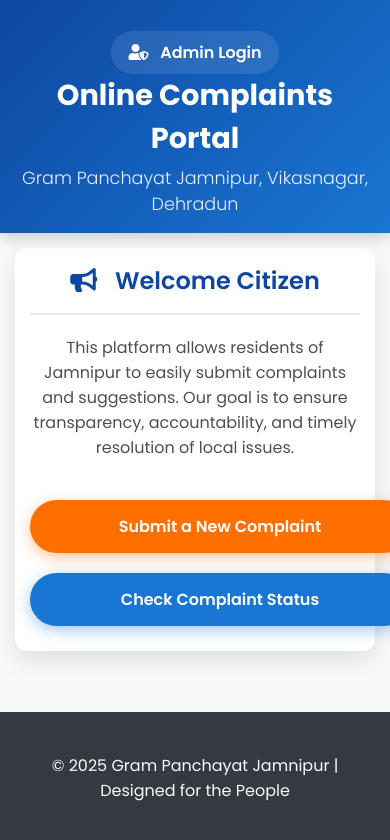
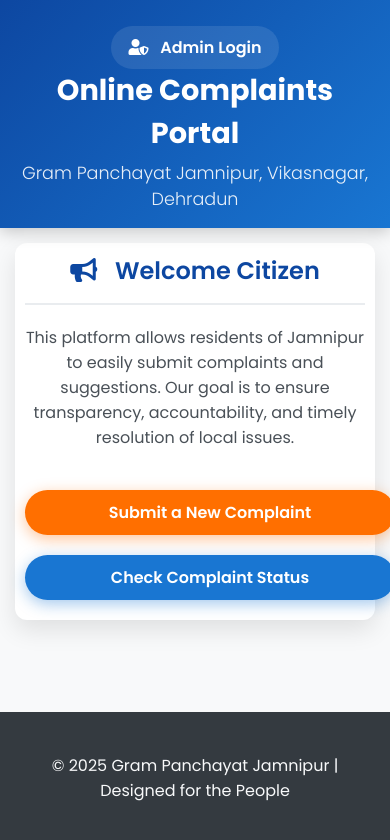
Before and after one commit to sanchitarora61-pixel/Online-Complaints-Portal-for-Jamnipur, a plain HTML site: page index.html in a window 390 px wide. Drawn offline with Linux system fonts and the light colour scheme.

Commit message:
Update style.css

```diff
--- a/style.css
+++ b/style.css
@@ -65,12 +65,12 @@ footer { background-color: var(--dark-gray); color: var(--light-gray); text-alig
 @media (max-width: 720px) {
     header { padding: 16px; }
     header h1 { font-size: 1.8em; }
-    .header-admin-link { position: static; transform: none; display: inline-block; margin-top: 15px; }
-    .card { padding: 15px; }
-    .btn { font-size: 1em; padding: 14px 25px; }
+    .header-admin-link { position: static; transform: none; display: inline-block; margin-top: 10px; }
+    .card { padding: 10px; }
+    .btn { font-size: 1em; padding: 10px 15px; }
 }
 
-@media (max-width: 600px) {
+@media (max-width: 480px) {
     main { padding: 15px; }
     .btn { width: 100%; margin-left: 0; margin-right: 0; }
 
```
